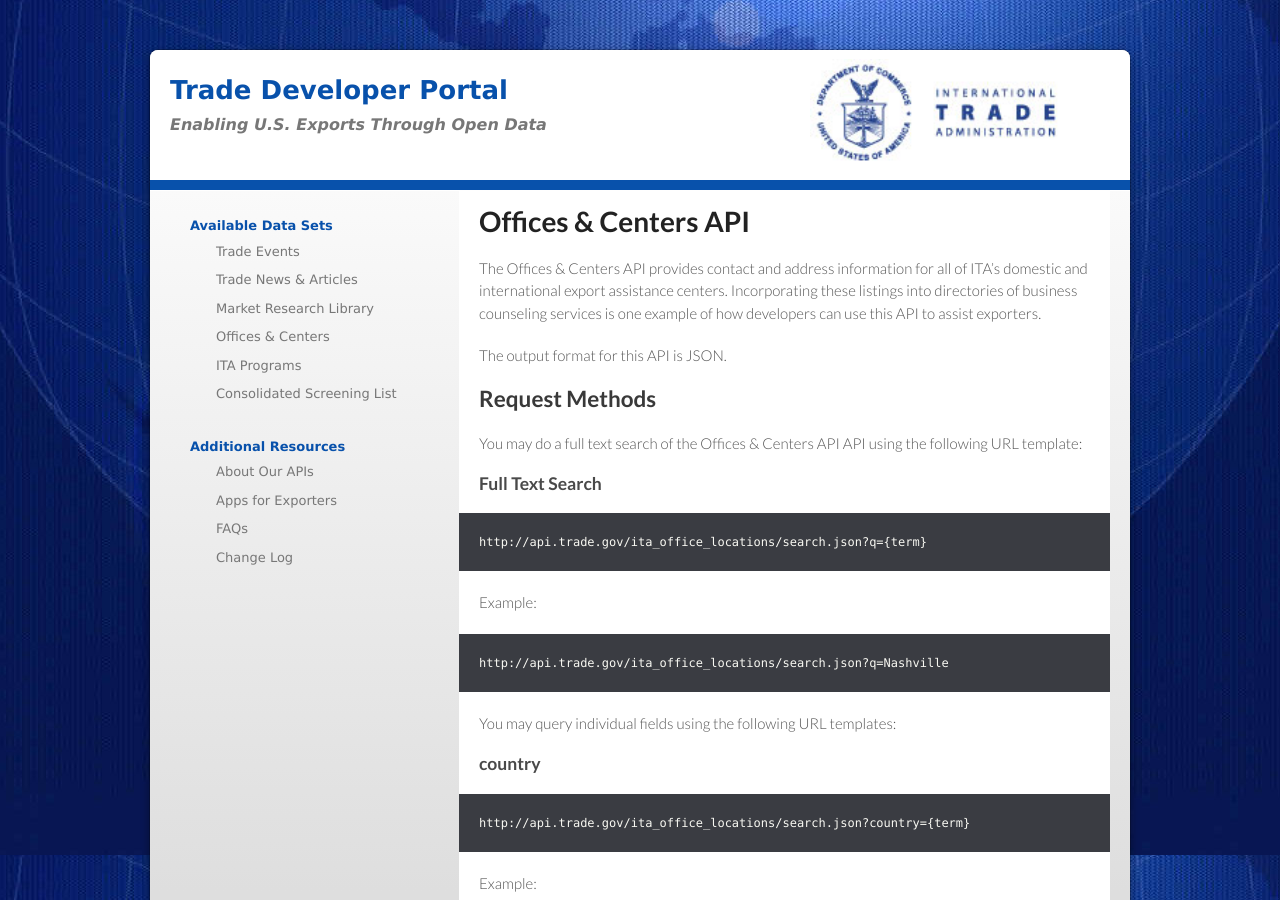
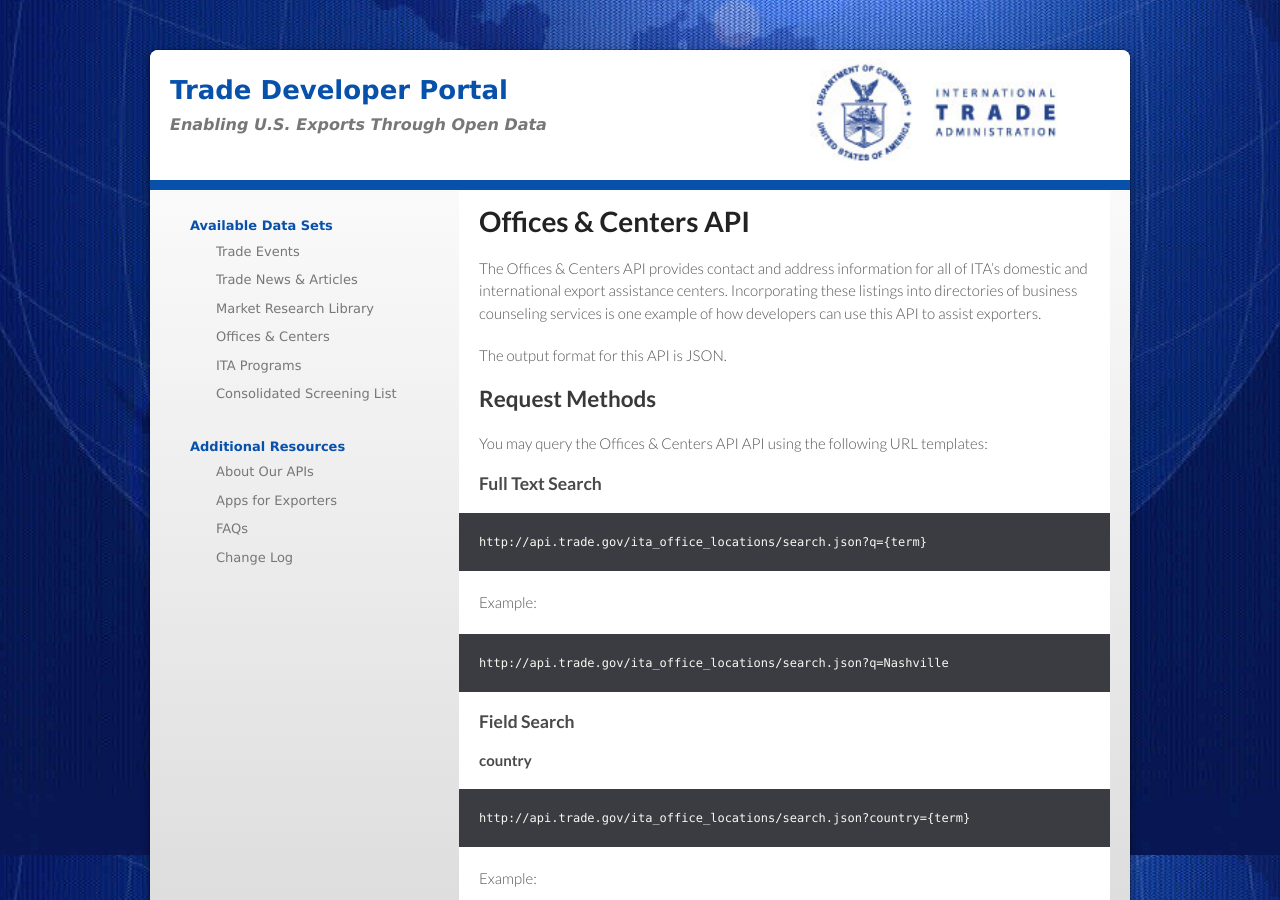
Before and after one commit to InternationalTradeAdministration/developerportal, a Jekyll site: the page built from _posts/2013-08-21-ita-office-locations.markdown, in a window 1280 px wide and 900 px high. Built offline with Jekyll 4.4.1, drawn with Linux system fonts in a browser that asks for light colours.

Commit message:
Updated headers

```diff
--- a/_posts/2013-08-21-ita-office-locations.markdown
+++ b/_posts/2013-08-21-ita-office-locations.markdown
@@ -12,7 +12,7 @@ The Offices & Centers API provides contact and address information for all of IT
 The output format for this API is JSON.
 
 ##Request Methods
-You may do a full text search of the Offices & Centers API API using the following URL template:
+You may query the Offices & Centers API API using the following URL templates:
 ###Full Text Search
 
     http://api.trade.gov/ita_office_locations/search.json?q={term}
@@ -21,9 +21,9 @@ Example:
 
     http://api.trade.gov/ita_office_locations/search.json?q=Nashville
 
-You may query individual fields using the following URL templates:
+###Field Search
 
-###country
+####country
 
     http://api.trade.gov/ita_office_locations/search.json?country={term}
 
@@ -31,7 +31,7 @@ Example:
 
     http://api.trade.gov/ita_office_locations/search.json?country=Germany
 
-###state
+####state
 
     http://api.trade.gov/ita_office_locations/search.json?state={term}
 
```
